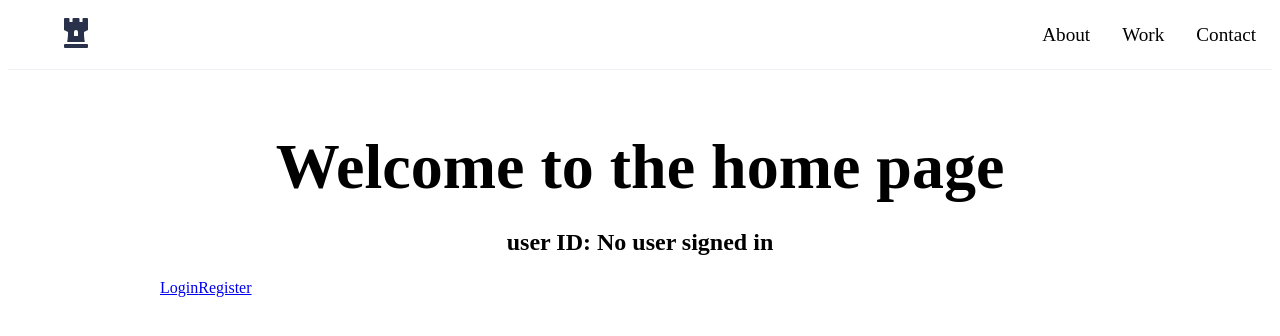
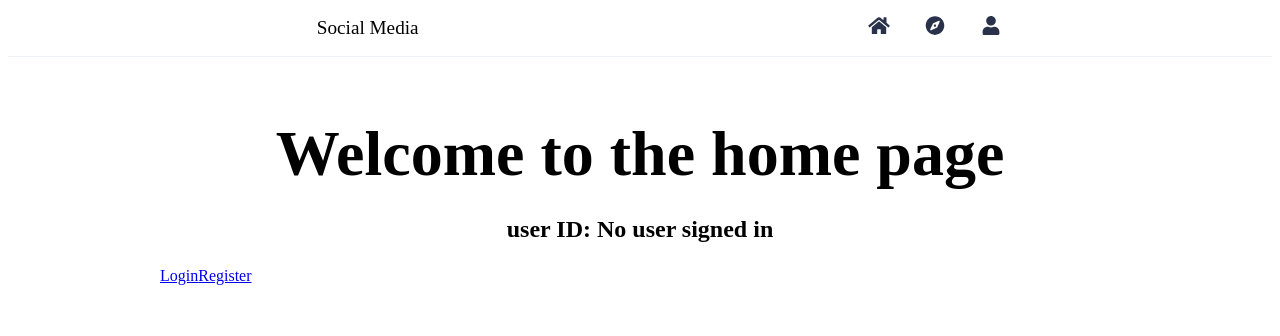
Before and after one commit to Thomas13702/socialmedia_backend, a Next.js app: page / in a window 1280 px wide. Shown: the top 336 px of the page. Built offline with nearby package versions, Linux system fonts and the light colour scheme.

Commit message:
Navbar finished

```diff
--- a/components/Layout.js
+++ b/components/Layout.js
@@ -25,7 +25,7 @@ export default function Layout({ title, keywords, description, children }) {
 }
 
 Layout.defaultProps = {
-  title: "DJ Events | Find the hottest parties",
+  title: "Social Media",
   description: "Find the latest Dj and other musical events",
   keywords: "music, dj, edm, events",
 };
--- a/components/NavBar.js
+++ b/components/NavBar.js
@@ -1,8 +1,12 @@
 import styles from "@/styles/Navbar.module.scss";
+import { FaHome } from "react-icons/fa";
+import { FaCompass } from "react-icons/fa";
+import { FaUser } from "react-icons/fa";
 
 export default function NavBar() {
   return (
     <nav className={styles.nav}>
+      <div className={styles.width}>
         <input
           type="checkbox"
           id="nav__checkbox"
@@ -29,21 +33,29 @@ export default function NavBar() {
         <ul className={styles.nav__menu}>
           <li>
             <a href="#">
-            <svg viewBox="0 0 384 512" width="100" title="chess-rook">
+              Social Media
+              {/* <svg viewBox="0 0 384 512" width="100" title="chess-rook">
               <path d="M368 32h-56a16 16 0 0 0-16 16v48h-48V48a16 16 0 0 0-16-16h-80a16 16 0 0 0-16 16v48H88.1V48a16 16 0 0 0-16-16H16A16 16 0 0 0 0 48v176l64 32c0 48.33-1.54 95-13.21 160h282.42C321.54 351 320 303.72 320 256l64-32V48a16 16 0 0 0-16-16zM224 320h-64v-64a32 32 0 0 1 64 0zm144 128H16a16 16 0 0 0-16 16v32a16 16 0 0 0 16 16h352a16 16 0 0 0 16-16v-32a16 16 0 0 0-16-16z" />
-            </svg>
+            </svg> */}
             </a>
           </li>
           <li>
-          <a href="#">About</a>
+            <a href="#">
+              <FaHome />
+            </a>
           </li>
           <li>
-          <a href="#">Work</a>
+            <a href="#">
+              <FaCompass />
+            </a>
           </li>
           <li>
-          <a href="#">Contact</a>
+            <a href="#">
+              <FaUser />
+            </a>
           </li>
         </ul>
+      </div>
     </nav>
   );
 }
--- a/package.json
+++ b/package.json
@@ -15,6 +15,7 @@
     "nookies": "^2.5.2",
     "react": "17.0.2",
     "react-dom": "17.0.2",
+    "react-icons": "^4.2.0",
     "react-toastify": "^7.0.4",
     "sass": "^1.35.2"
   },
--- a/styles/Navbar.module.scss
+++ b/styles/Navbar.module.scss
@@ -27,6 +27,11 @@ $radius: 0.2rem;
 //   color: $clr-gray600;
 //   height: 100vh;
 // }
+
+.width {
+  width: 60%;
+  margin: 0 auto;
+}
 
 .nav {
   border-bottom: 1px solid $clr-gray200;
```
Also changed, not shown: 1 other file (tests, documents, lock files or other folders). Lines whose indentation alone changed are shown as unchanged.
